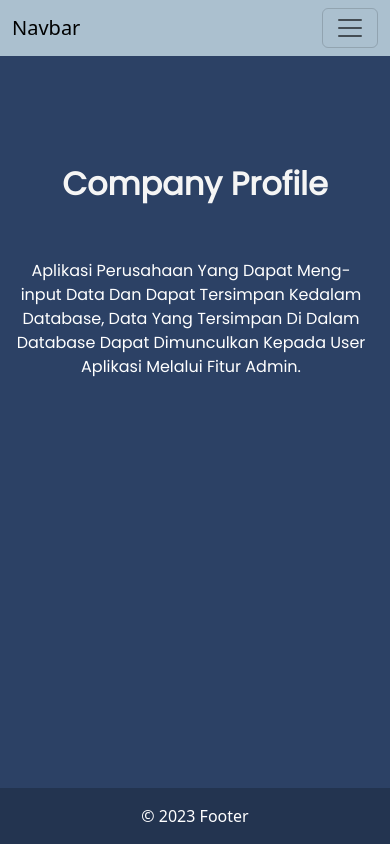
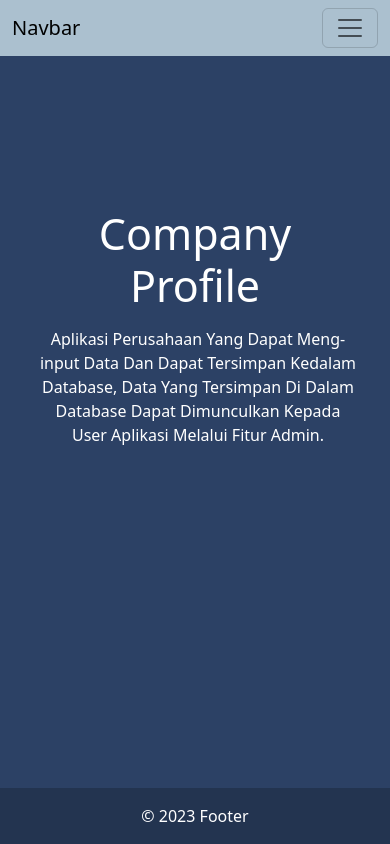
Before and after one commit to Reinandafaris/magang-skill-test, a Next.js app: page / in a window 390 px wide. Built offline with nearby package versions, Linux system fonts and the light colour scheme.

Commit message:
mengatur responsive-home

```diff
--- a/src/pages/_document.tsx
+++ b/src/pages/_document.tsx
@@ -1,4 +1,5 @@
-import { Html, Head, Main, NextScript } from 'next/document'
+import { Html, Head, Main, NextScript } from 'next/document';
+import Script from 'next/script';
 
 export default function Document() {
   return (
@@ -9,5 +10,5 @@ export default function Document() {
         <NextScript />
       </body>
     </Html>
-  )
+  );
 }
--- a/src/pages/index.tsx
+++ b/src/pages/index.tsx
@@ -23,39 +23,23 @@ export default function Home() {
           href="/favicon.ico"
         />
       </Head>
-      <Navbar />
       <main>
-        <div className="wrapper-home">
-          <div className="container">
-            <div className="row ">
-              <div className="col wrap-left">
-                <div className="row left-front">
-                  <div className="row action-home"></div>
-                  <div className="row action-home2">Company Profile</div>
-                  <div className="row action-paragraph">
-                    Aplikasi Perusahaan Yang Dapat Meng-input Data Dan Dapat Tersimpan Kedalam Database, Data Yang Tersimpan Di Dalam Database Dapat Dimunculkan Kepada User Aplikasi Melalui Fitur Admin.
-                  </div>
-                </div>
-                <div className="row left-front"></div>
-              </div>
-              <div className="col wrap-left">
-                <div className="row left-front">
-                  <div className="row action-home"></div>
-                  <div className="row action-home3">
-                    <Image
-                      src={herologo}
-                      alt="logo"
-                    />
-                  </div>
-                </div>
-                <div className="row left-front"></div>
-              </div>
-            </div>
+        <div className="warapper-test">
+          <Navbar />
+          <div className="test-main-left">
+            <h1>Company Profile</h1>
+            <p>Aplikasi Perusahaan Yang Dapat Meng-input Data Dan Dapat Tersimpan Kedalam Database, Data Yang Tersimpan Di Dalam Database Dapat Dimunculkan Kepada User Aplikasi Melalui Fitur Admin.</p>
           </div>
+          <div className="test-main-right">
+            <Image
+              src={herologo}
+              alt="logo"
+            />
+          </div>
+          <Footer />
         </div>
         <Script src="https://cdn.jsdelivr.net/npm/bootstrap@5.3.2/dist/js/bootstrap.bundle.min.js"></Script>
       </main>
-      <Footer />
     </>
   );
 }
--- a/src/styles/globals.css
+++ b/src/styles/globals.css
@@ -85,197 +85,24 @@ a {
   font-family: 'Poppins', sans-serif;
 }
 
-.wrapper-home {
-  height: 100vh;
-  background-color: #2c4165;
-}
-
-.wrap-left {
-  height: 100vh;
-}
-
-.left-front {
-  height: 50vh;
-}
-
-.action-home {
-  text-align: center;
-  justify-content: center;
-  margin-top: 5rem;
-  right: 0;
-  font-family: 'Poppins', sans-serif;
-}
-
-.action-home2 {
-  text-align: start;
-  justify-content: start;
-  margin-top: 5rem;
-  right: 0;
-  font-family: 'Poppins', sans-serif;
-  font-size: 3rem;
-  font-weight: 900;
-  padding-left: 6rem;
-  color: whitesmoke;
-}
-
-.action-paragraph {
-  text-align: start;
-  justify-content: start;
-  margin-top: 1rem;
-  right: 0;
-  font-family: 'Poppins', sans-serif;
-  font-size: 1rem;
-  font-weight: 500;
-  padding-left: 6.5rem;
-  color: white;
-}
-
-.action-home3 img {
-  width: auto;
-  height: 100%;
-  padding-top: 2rem;
-}
-
-@media screen and (max-width: 1200px) {
-  .action-home2 {
-    text-align: start;
-    justify-content: start;
-    margin-top: 5rem;
-    right: 0;
-    font-family: 'Poppins', sans-serif;
-    font-size: 2.5rem;
-    font-weight: 900;
-    padding-left: 4rem;
-    color: whitesmoke;
-  }
-
-  .action-paragraph {
-    text-align: start;
-    justify-content: start;
-    margin-top: 0.5rem;
-    right: 0;
-    font-family: 'Poppins', sans-serif;
-    font-size: 1rem;
-    font-weight: 500;
-    padding-left: 4.2rem;
-    color: white;
-  }
-}
-
-@media screen and (max-width: 991px) {
-  .action-home2 {
-    font-size: 2rem;
-    margin-top: 3rem;
-  }
-
-  .action-paragraph {
-    font-size: 1rem;
-  }
-}
-
-@media screen and (max-width: 768px) {
-  .action-home2 {
-    font-size: 1.9rem;
-    padding-left: 0;
-  }
-
-  .action-paragraph {
-    padding-left: 0;
-  }
-}
-
-@media screen and (max-width: 623px) {
-  .action-home3 img,
-  .action-home {
-    display: none;
-  }
-
-  .action-home2 {
-    font-size: 3rem;
-    width: 500px;
-    text-align: center;
-    padding-left: 0;
-    padding-right: 0;
-    flex-flow: column nowrap;
-    margin-top: 10rem;
-    margin-left: 1rem;
-  }
-
-  .action-paragraph {
-    width: 500px;
-    text-align: center;
-    padding-right: 0;
-    margin-left: 1rem;
-  }
-}
-
-@media screen and (max-width: 391px) {
-  .action-home2 {
-    font-size: 2rem;
-    margin-left: 0;
-    flex-flow: column nowrap;
-  }
-
-  .action-paragraph {
-    width: 350px;
-    text-align: center;
-    padding-right: 0;
-    margin-left: 1rem;
-  }
-}
-
-@media screen and (max-width: 370px) {
-  nav ul {
-    justify-content: center;
-  }
-
-  main aside {
-    align-self: stretch;
-  }
-
-  .featured-image {
-    max-width: 200px;
-  }
-}
-
-@media screen and (max-width: 323px) {
-  nav ul {
-    justify-content: center;
-  }
-
-  main aside {
-    align-self: stretch;
-  }
-
-  .featured-image {
-    max-width: 100px;
-  }
-}
-
 .warapper-test {
   width: 100%;
   height: 100%;
   background-color: #2c4165;
   display: flex;
-  /* background-size: cover; */
-  /* background-repeat: no-repeat; */
-  /* background-position: center; */
   position: absolute;
 }
 
 .test-main-left {
   width: 100vw;
   height: 75vh;
-  /* border: 1px solid red; */
   padding: 10rem 5rem 5rem 5rem;
   margin: 5rem 1rem 5rem 5rem;
-  /* text-align: center; */
 }
 
 .test-main-right {
   width: 100vw;
   height: 75vh;
-  /* border: 1px solid red; */
   padding: 5rem 5rem 5rem 5rem;
   margin: 5rem 5rem 5rem 1rem;
 }
@@ -283,7 +110,28 @@ a {
 .test-main-right img {
   width: 100%;
   height: 100%;
-  /* border: 1px solid red; */
+}
+
+@media screen and (max-width: 1200px) {
+  .test-main-left h1 {
+    font-size: 43px;
+  }
+}
+
+@media screen and (max-width: 1024px) {
+  .test-main-right {
+    display: none;
+  }
+
+  .test-main-left {
+    margin: 5rem 1rem 5rem 1rem;
+    padding: 8rem 1rem 5rem 1rem;
+    text-align: center;
+  }
+
+  button.btn {
+    margin: 0 !important;
+  }
 }
 
 @media screen and (max-width: 768px) {
@@ -293,19 +141,25 @@ a {
 
   .test-main-left {
     margin: 5rem 1rem 5rem 1rem;
-    padding: 15rem 1rem 5rem 1rem;
+    padding: 8rem 1rem 5rem 1rem;
     text-align: center;
+  }
+
+  button.btn {
+    margin: 0 !important;
   }
 }
 
-.test-main-left,
-.test-main-right h1,
-p {
+.test-main-left {
   color: white;
 }
 
-.test-main-left p,
-.test-main-right p {
+.test-main-left h1 {
   margin: 0;
   padding: 0;
 }
+
+.test-main-left p {
+  margin: 1rem 0 0 0;
+  padding: 0 0 0 6px;
+}
```
Also changed, not shown: src/pages/test/index.tsx (+1 -1 lines).
